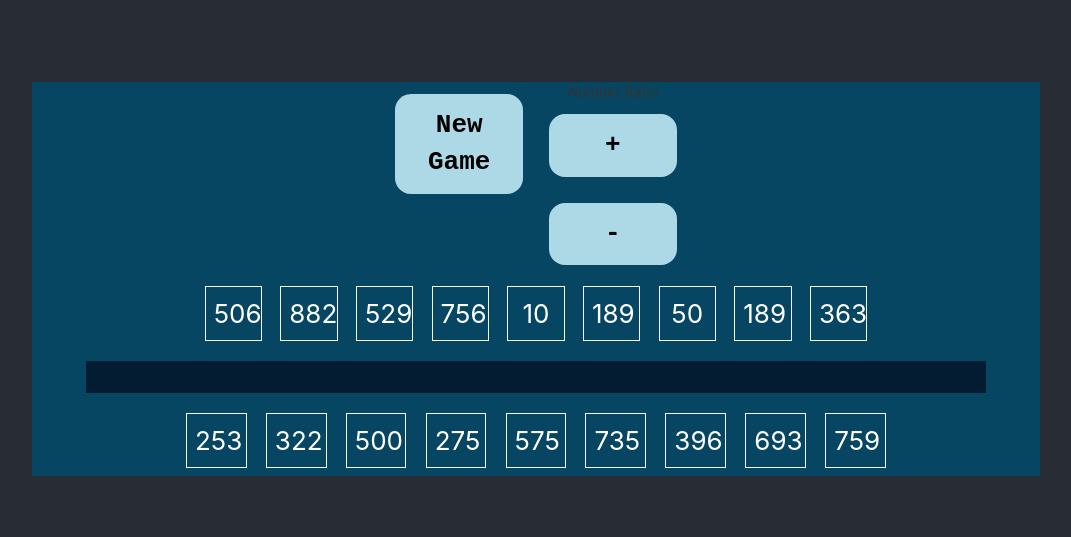
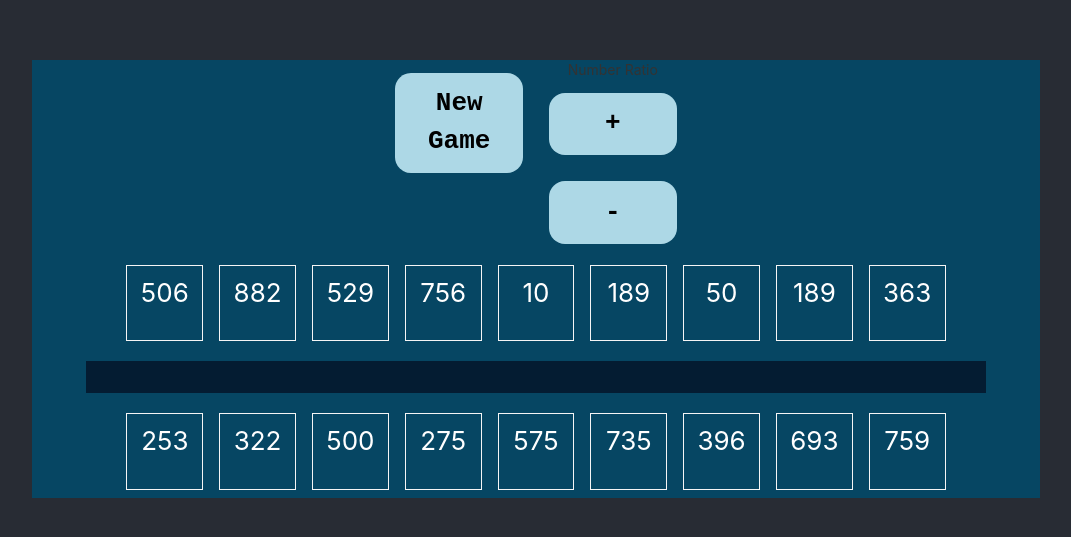
Before and after one commit to ymilkessa/matching-with-ff-app, a React (Create React App) app: page / in a window 1280 px wide. Shown: the part 121-658 px from the top of the page, without its empty margins (104-1175 px from the left). Built offline with nearby package versions, Linux system fonts and the light colour scheme.

Commit message:
Game restarts when changing ratio. Need to fix

```diff
--- a/src/components/GameContainer/GameContainer.tsx
+++ b/src/components/GameContainer/GameContainer.tsx
@@ -10,15 +10,15 @@ const GameContainer = () => {
   const gameSettings = useSelector((state: RootState) => state.gameSettings);
   const dispatch = useDispatch();
   dispatch(generateSets(gameSettings));
-  const { setA, setB } = useSelector((state: RootState) => state.sets);
+  // const { setA, setB } = useSelector((state: RootState) => state.sets);
   return (
     <div className="container-fluid Game-container fixed-width">
       <Controls />
-      <NumberRow numbers={setA} row={0} startIndex={0} />
+      <NumberRow row={0} />
       <div className="dividing-row">
         <div className="dividing-bar" />
       </div>
-      <NumberRow numbers={setB} row={1} startIndex={setA.length} />
+      <NumberRow row={1} />
     </div>
   );
 };
--- a/src/components/NumberBox/NumberBox.css
+++ b/src/components/NumberBox/NumberBox.css
@@ -3,8 +3,8 @@
   font-size: calc(10px + 2vmin);
   padding: 1vmin;
   margin: 1vmin;
-  max-width: 6vmax;
-  max-height: 6vmax;
+  min-width: 6vmax;
+  min-height: 6vmax;
 }
 
 .number-box-neutral {
@@ -14,9 +14,9 @@
 .number-box-passing {
   border: solid whitesmoke 0.4vmin;
   font-size: calc(10px + 2.2vmin);
-  max-width: 7vmax;
+  min-width: 7vmax;
   width: 7vmax;
-  max-height: 7vmax;
+  min-height: 7vmax;
   height: 7vmax;
 }
 
--- a/src/components/NumberRow/NumberRow.tsx
+++ b/src/components/NumberRow/NumberRow.tsx
@@ -1,13 +1,21 @@
 import NumberBox from "../NumberBox/NumberBox";
 import "./NumberRow.css";
+import { RootState } from "../../logic/store";
+import { useSelector } from "react-redux";
+
+enum RowNum {
+  setA = 0,
+  setB = 1,
+}
 
 export interface NumberRowArgs {
-  numbers: number[];
-  startIndex: number;
-  row: number;
+  row: RowNum;
 }
 
-const NumberRow = ({ numbers, startIndex, row }: NumberRowArgs) => {
+const NumberRow = ({ row }: NumberRowArgs) => {
+  const { setA, setB } = useSelector((state: RootState) => state.sets);
+  const numbers = row === RowNum.setA ? setA : setB;
+  const startIndex = row === RowNum.setA ? 0 : setA.length;
   const numberBoxes = numbers.map((num, _index) => (
     // The 'key' element is simply to satisfy a react requirement
     <NumberBox
--- a/src/logic/gameLogic/arraySlice.ts
+++ b/src/logic/gameLogic/arraySlice.ts
@@ -5,6 +5,7 @@ import { GameSize } from "../gameSettings/sizeSlice";
 export interface ArraySlice {
   setA: number[];
   setB: number[];
+  // setASize?: number;
 }
 
 const { list1, list2 } = generateShuffledCoprimePairs();
```
